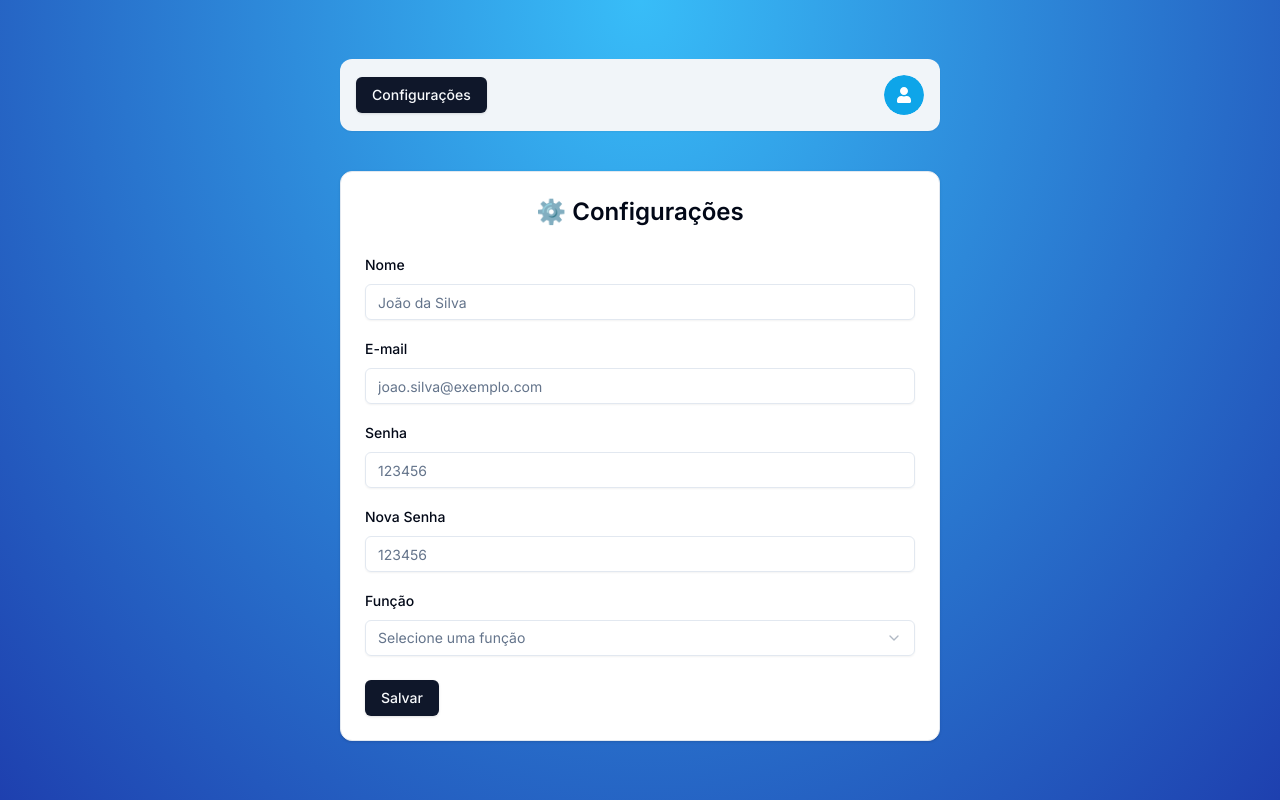
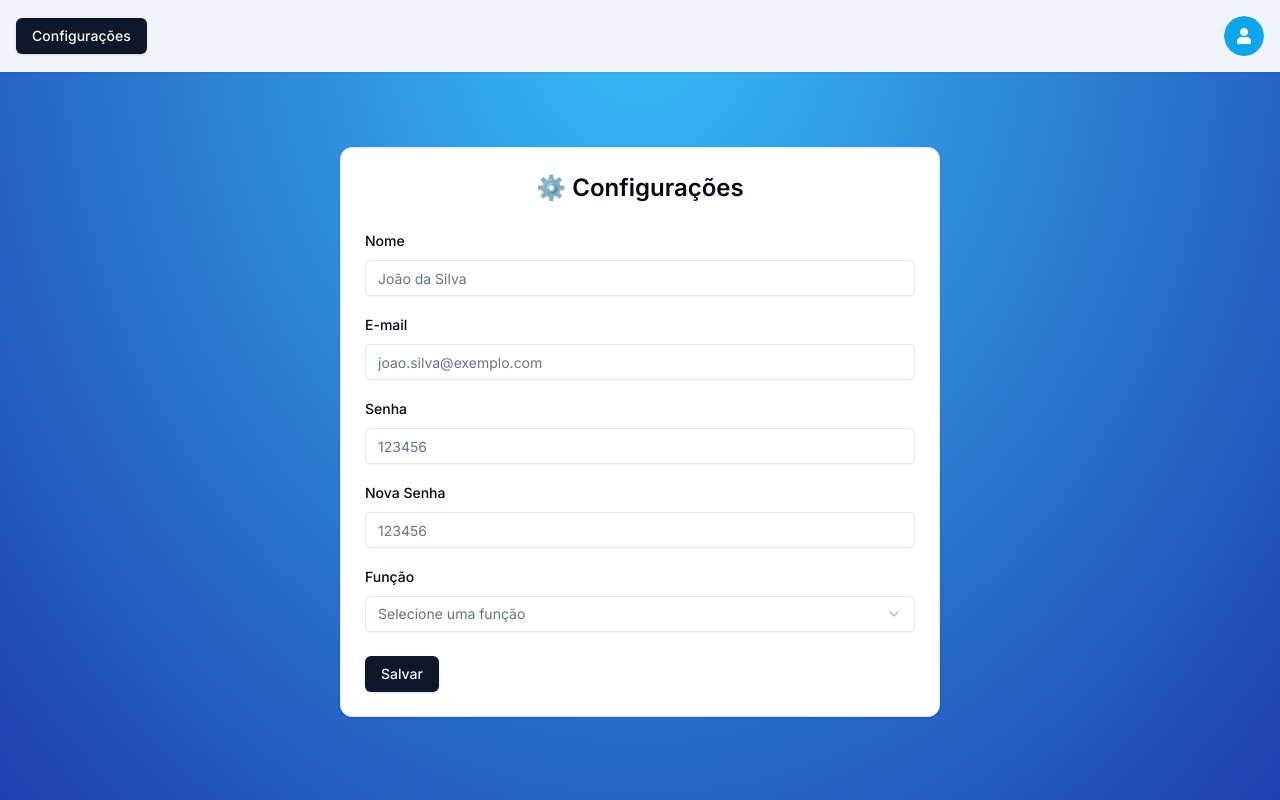
Before and after one commit to Rafoloo/new-cenid-main, a Next.js app: page /settings in a window 1280 px wide. Built offline with nearby package versions, Linux system fonts and the light colour scheme; no server answers.

Commit message:
Update Navbar and SettingsPage layout for better user experience

```diff
--- a/app/(protected)/_components/navbar.tsx
+++ b/app/(protected)/_components/navbar.tsx
@@ -8,9 +8,11 @@ import { UserButton } from "@/components/auth/user-button";
 
 export const Navbar = () => {
     const pathname = usePathname();
+    const isProtectedRoute = pathname.startsWith("/protected");
 
     return (
-        <nav className="bg-secondary flex justify-between items-center p-4 rounded-xl w-[600px] shadow-sm">
+        !isProtectedRoute && (
+            <nav className="fixed top-0 w-full bg-secondary flex justify-between items-center p-4 shadow-sm">
                 <div className="flex gap-x-2">
                     <Button
                     asChild
@@ -22,4 +24,5 @@ export const Navbar = () => {
                 <UserButton />
             </nav>
         )
+    )
 }
--- a/app/(protected)/settings/page.tsx
+++ b/app/(protected)/settings/page.tsx
@@ -73,6 +73,7 @@ const SettingsPage = () => {
   };
 
   return (
+    <div className="pt-16">
       <Card className="w-[600px]">
         <CardHeader>
           <p className="text-2xl font-semibold text-center">⚙️ Configurações</p>
@@ -190,6 +191,7 @@ const SettingsPage = () => {
           </Form>
         </CardContent>
       </Card>
+    </div>
   );
 };
 
```
Lines whose indentation alone changed are shown as unchanged.
